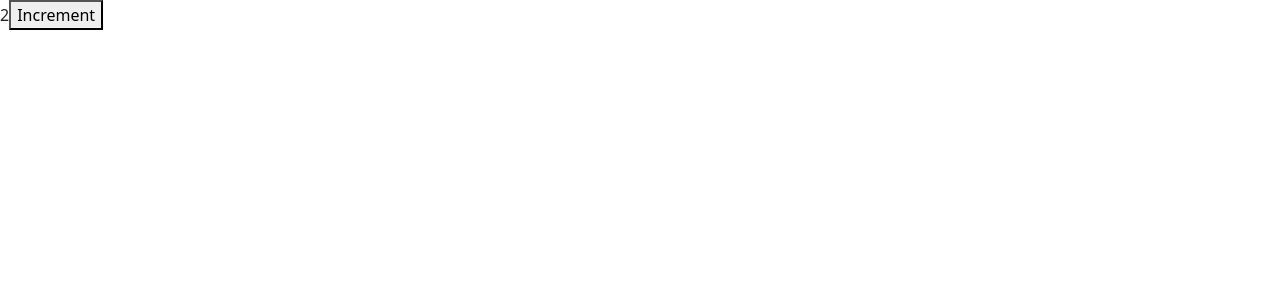
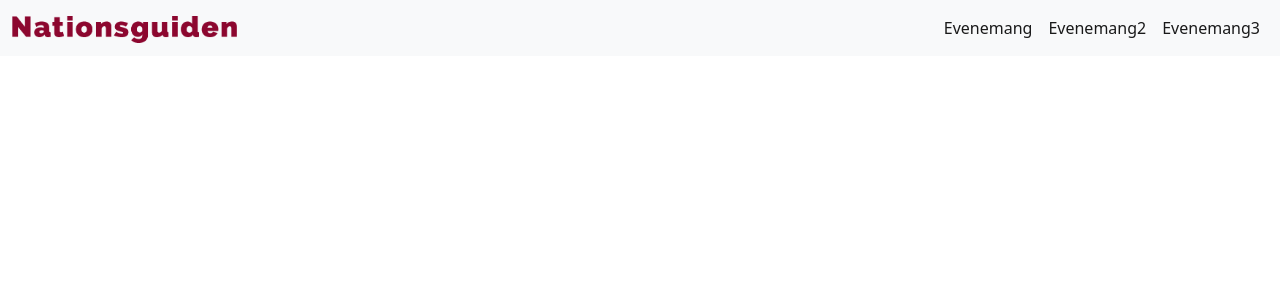
Before and after one commit to sebesjoberg/ReactCloneNg, a React (Create React App) app: page / in a window 1280 px wide. Shown: the top 300 px of the page. Built offline with nearby package versions, Linux system fonts and the light colour scheme.

Commit message:
navBar init

```diff
--- a/src/App.jsx
+++ b/src/App.jsx
@@ -1,20 +1,8 @@
 import React, { Component } from "react";
-
+import EventPage from "./pages/EventPage";
 export default class App extends Component {
-  state = {
-    count: 2,
-  };
+  state = {};
   render() {
-    return (
-      <React.Fragment>
-        <span>{this.formatCount()}</span>
-        <button>Increment</button>
-      </React.Fragment>
-    );
-  }
-
-  formatCount() {
-    const { count } = this.state;
-    return count === 0 ? "Zero" : count;
+    return <EventPage />;
   }
 }
--- /dev/null
+++ b/src/components/NavBar.jsx
@@ -0,0 +1,48 @@
+import React, { Component } from "react";
+import logo from "../assets/images/logo.png";
+class NavBar extends Component {
+  state = {};
+  render() {
+    return (
+      <nav className="navbar navbar-expand-lg bg-light ml-auto">
+        <div className="container-fluid">
+          <a className="navbar-brand" href="/#">
+            <img src={logo} alt="Nationsguiden" width={225} />
+          </a>
+          <button
+            className="navbar-toggler"
+            type="button"
+            data-bs-toggle="collapse"
+            data-bs-target="#navbarSupportedContent"
+            aria-controls="navbarSupportedContent"
+            aria-expanded="false"
+            aria-label="Toggle navigation"
+          >
+            <span className="navbar-toggler-icon"></span>
+          </button>
+          <div className="collapse navbar-collapse" id="navbarSupportedContent">
+            <ul className="nav navbar-nav ms-auto mb-2 mb-lg-0 ">
+              <li className="nav-item">
+                <a className="nav-link active" aria-current="page" href="/#">
+                  Evenemang
+                </a>
+              </li>
+              <li className="nav-item">
+                <a className="nav-link active" aria-current="page" href="/#">
+                  Evenemang2
+                </a>
+              </li>
+              <li className="nav-item">
+                <a className="nav-link active" aria-current="page" href="/#">
+                  Evenemang3
+                </a>
+              </li>
+            </ul>
+          </div>
+        </div>
+      </nav>
+    );
+  }
+}
+
+export default NavBar;
--- a/src/index.js
+++ b/src/index.js
@@ -1,9 +1,9 @@
+import { createRoot } from "react-dom/client";
+import "bootstrap/dist/css/bootstrap.min.css";
+import "bootstrap/dist/js/bootstrap";
+import App from "./App";
 
-import { createRoot } from 'react-dom/client';
-import 'bootstrap/dist/css/bootstrap.css'
-import App from './App'
-
-const container = document.getElementById('root');
+const container = document.getElementById("root");
 const root = createRoot(container);
 
-root.render(<App />)
+root.render(<App />);
--- /dev/null
+++ b/src/pages/EventPage.jsx
@@ -0,0 +1,14 @@
+import React, { Component } from "react";
+import NavBar from "../components/NavBar";
+class EventPage extends Component {
+  state = {};
+  render() {
+    return (
+      <div>
+        <NavBar />
+      </div>
+    );
+  }
+}
+
+export default EventPage;
```
Also changed, not shown: src/assets/images/logo.png (added), src/components/Event.jsx (added), src/components/Events.jsx (added), src/components/Filter.jsx (added), src/components/counter.jsx (deleted).
